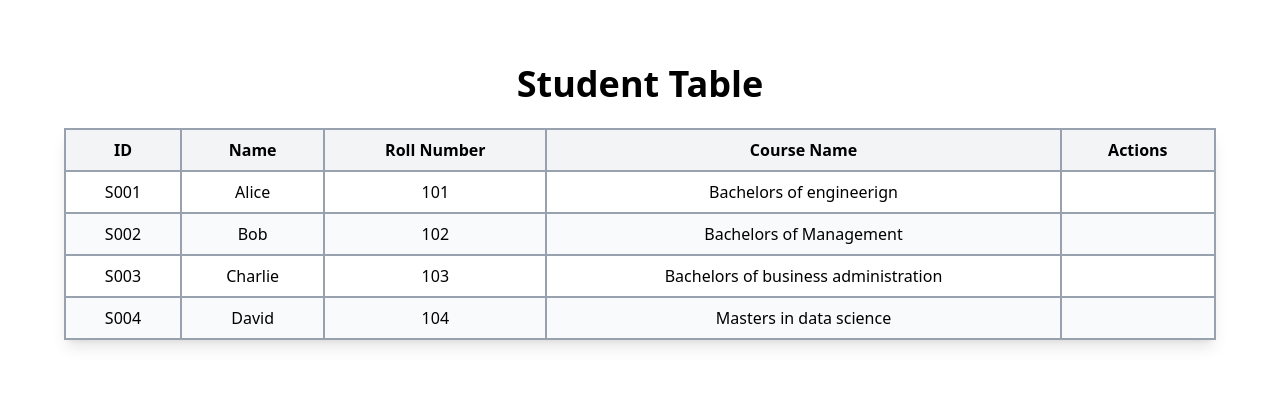
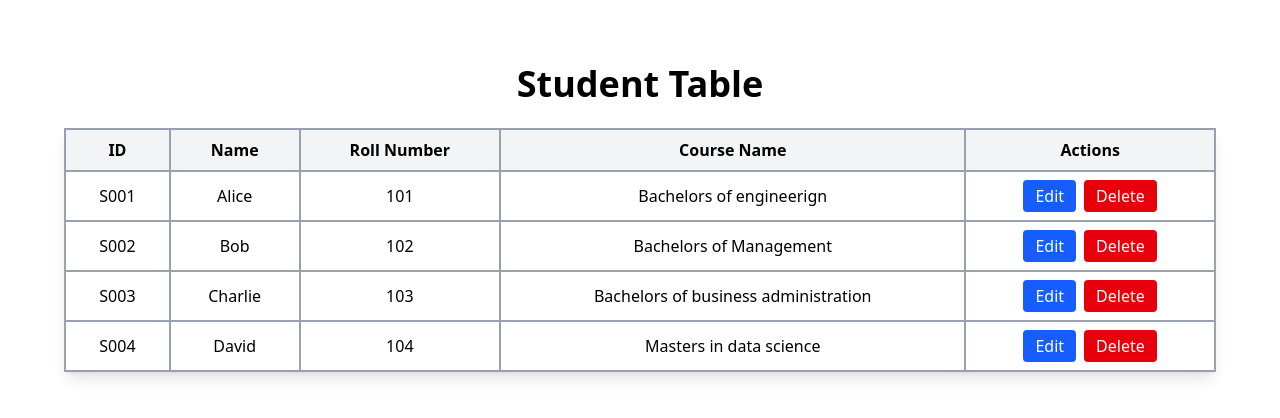
Before and after one commit to HitaarnavBhatia/SonarTest, a React (Vite) app: page / in a window 1280 px wide. Shown: the top 418 px of the page. Built offline with nearby package versions, Linux system fonts and the light colour scheme.

Commit message:
added buttons

```diff
--- a/src/App.jsx
+++ b/src/App.jsx
@@ -29,13 +29,18 @@ function App() {
 
                 <tbody>
                     {students.map((student) => (
-                        <tr key={student.id} className="even:bg-gray-50">
+                        <tr key={student.id} className="bg-gray">
                             <td className="border-2 border-gray-400 px-4 py-2">{student.id}</td>
                             <td className="border-2 border-gray-400 px-4 py-2">{student.name}</td>
                             <td className="border-2 border-gray-400 px-4 py-2">{student.roll}</td>
                             <td className="border-2 border-gray-400 px-4 py-2">{student.course}</td>
                             <td className="border-2 border-gray-400 px-4 py-2 space-x-2">
-
+                                <button className="bg-blue-600 hover:bg-blue-700 text-white px-3 py-1 rounded">
+                                    Edit
+                                </button>
+                                <button className="bg-red-600 hover:bg-red-700 text-white px-3 py-1 rounded">
+                                    Delete
+                                </button>
                             </td>
                         </tr>
                     ))}
```
